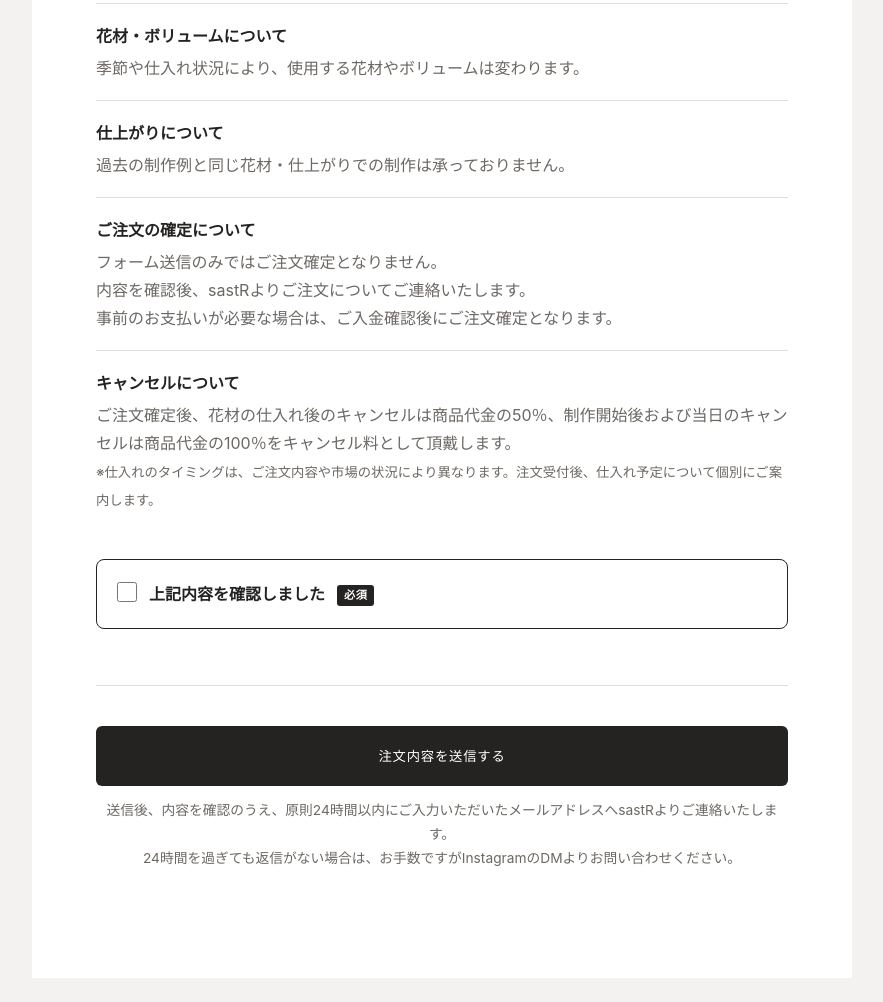
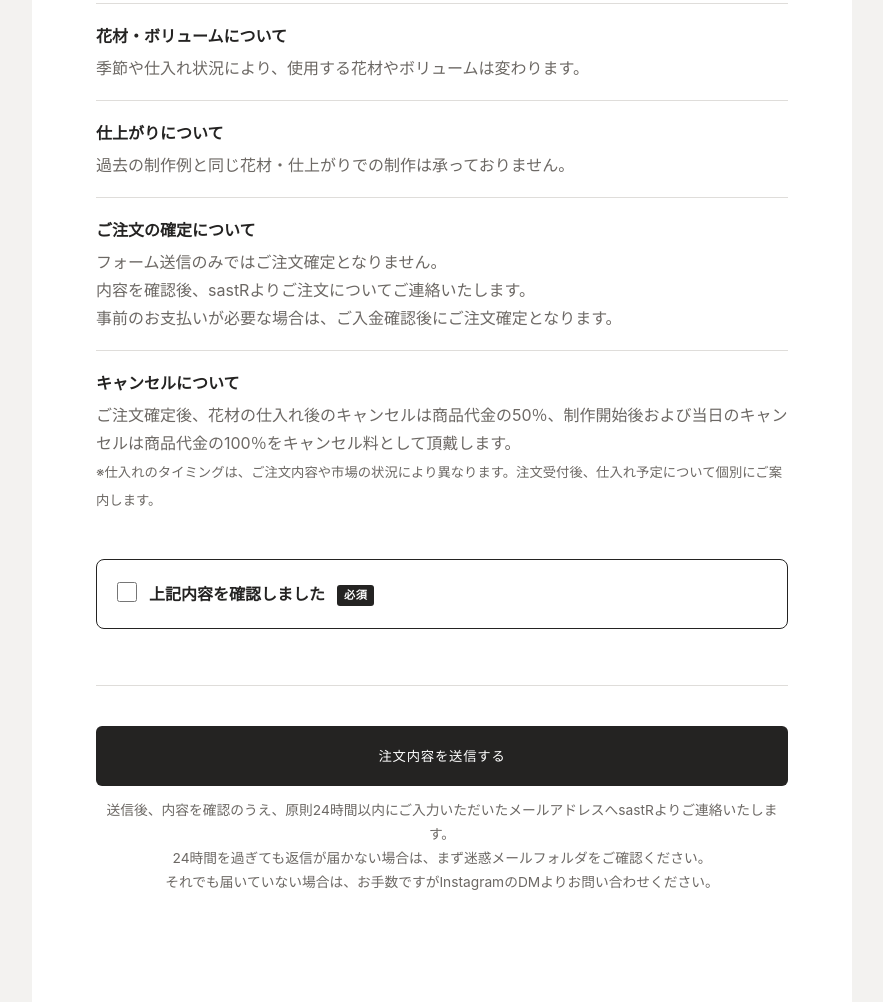
Before and after one commit to sastr2020ayupippi/sastr-order-form, a plain HTML site: page index.html in a window 1280 px wide. Shown: the part 5261-6263 px from the top of the page, without its empty margins (198-1081 px from the left). Before the commit the page ends 6239 px from the top, so only its background shows below. Drawn offline with Linux system fonts and the light colour scheme.

Commit message:
注文フォームの未返信時案内に迷惑メール確認を追加

```diff
--- a/index.html
+++ b/index.html
@@ -153,7 +153,7 @@
 
       <div id="form-error" class="notice error" role="alert" hidden></div>
       <button id="submit-button" class="submit-button" type="submit"><span class="button-label">注文内容を送信する</span><span class="button-loading" hidden>送信しています…</span></button>
-      <p class="submit-note">送信後、内容を確認のうえ、原則24時間以内にご入力いただいたメールアドレスへsastRよりご連絡いたします。<br>24時間を過ぎても返信がない場合は、お手数ですがInstagramのDMよりお問い合わせください。</p>
+      <p class="submit-note">送信後、内容を確認のうえ、原則24時間以内にご入力いただいたメールアドレスへsastRよりご連絡いたします。<br>24時間を過ぎても返信が届かない場合は、まず迷惑メールフォルダをご確認ください。<br>それでも届いていない場合は、お手数ですがInstagramのDMよりお問い合わせください。</p>
     </form>
     </div>
 
```
